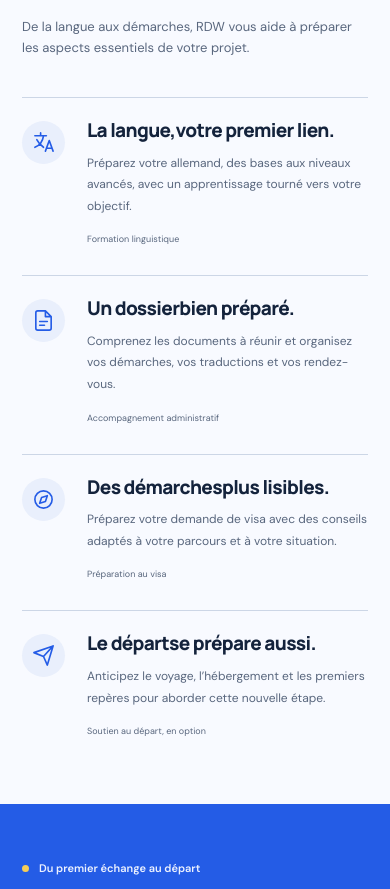
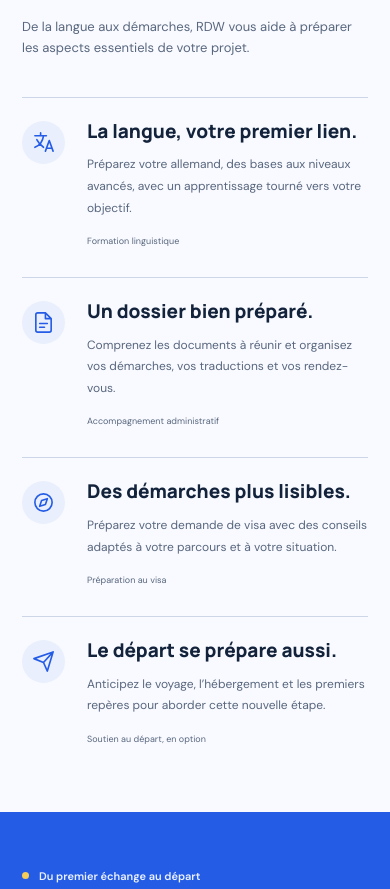
Before and after one commit to BachtarziMounderr/RDW, a plain HTML site: page index.html in a window 390 px wide. Shown: the part 2101-2990 px from the top of the page. Drawn offline with Linux system fonts and the light colour scheme.

Commit message:
Fix mobile service title word spacing and readability

```diff
--- a/style.css
+++ b/style.css
@@ -2482,6 +2482,8 @@ input::placeholder {
   .support-card h3 {
     font-size: 19px;
     margin-bottom: 10px;
+    letter-spacing: 0;
+    line-height: 1.4;
   }
   .service-tag {
     margin-top: 15px;
```
Also changed, not shown: index.html (+4 -4 lines).
